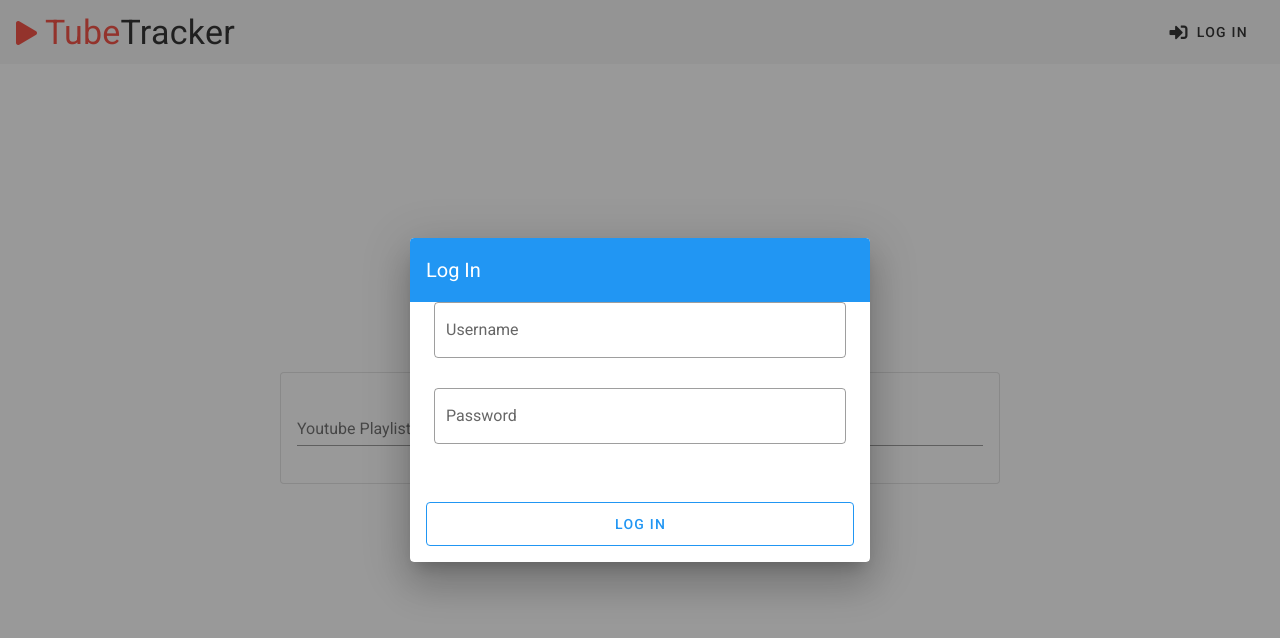
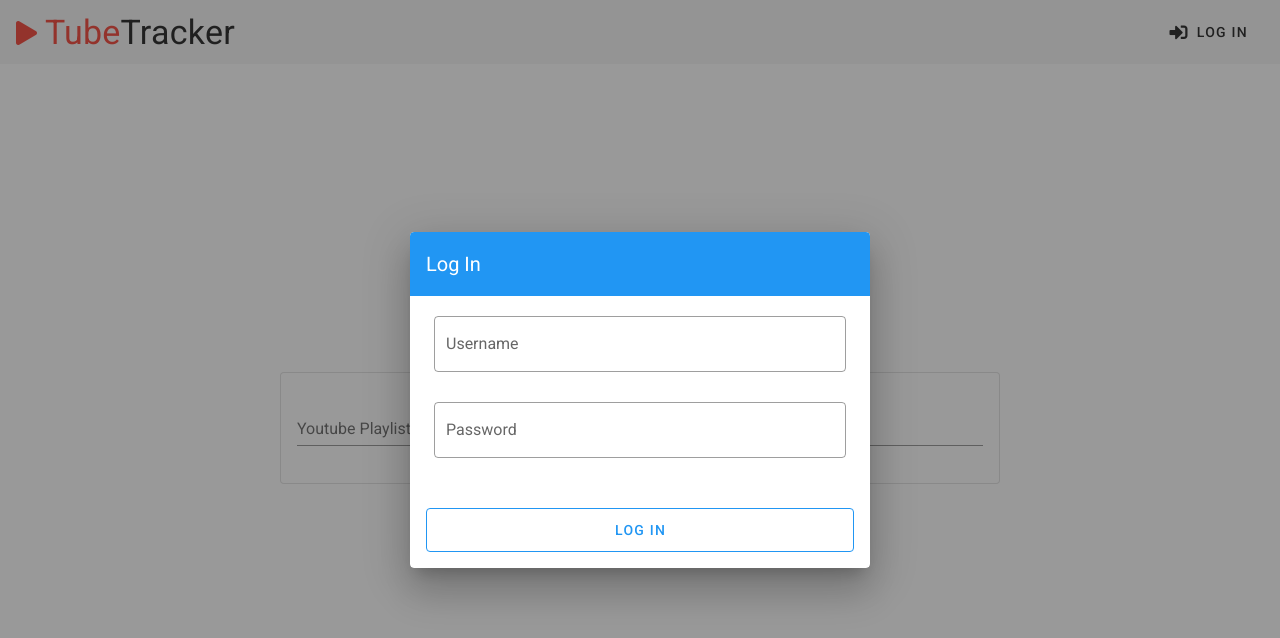
Before and after one commit to zyrif/youtube-archiver, a Vue app: page / in a window 1280 px wide. Both pictures are taken after a click on the button "LOG IN". Shown: the top 638 px of the page. Built offline with nearby package versions, Linux system fonts and the light colour scheme.

Commit message:
Style: Modify vuetify v-card-text padding values

```diff
--- a/src/components/LoginForm.vue
+++ b/src/components/LoginForm.vue
@@ -155,3 +155,9 @@
   },
 };
 </script>
+
+<style scoped>
+.v-dialog > .v-card > .v-card__text {
+  padding: 20px 24px 12px;
+}
+</style>
```
